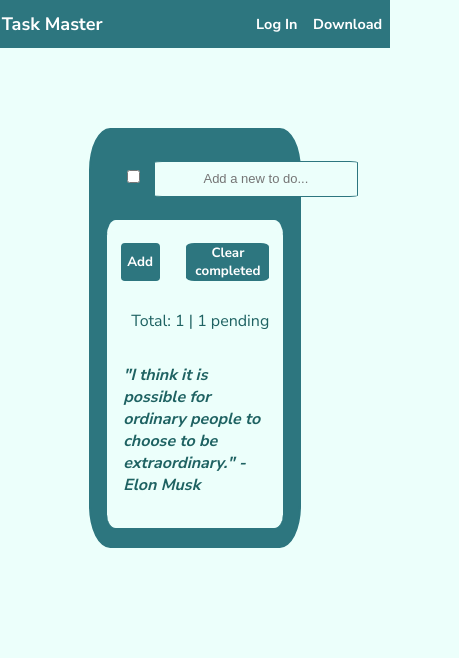
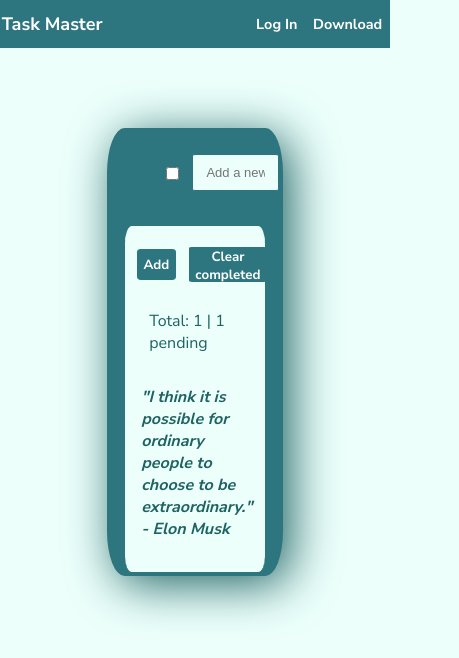
Before and after one commit to Naom19/frontend--tecnico, a SvelteKit app: page / in a window 390 px wide. Both pictures are taken after a click on the button "Add". Shown: the top 658 px of the page, 459 px wide, since content can reach past the window. Built offline with nearby package versions, Linux system fonts and the light colour scheme; no server answers; the database is empty.

Commit message:
style: responsive design & shadow

```diff
--- a/src/global.css
+++ b/src/global.css
@@ -5,4 +5,5 @@
     padding: 0;
     background-color: #ecfffb;
     font-family: 'Nunito Sans', sans-serif;
+    /* overflow-x: hidden; */
   }
--- a/src/routes/+page.svelte
+++ b/src/routes/+page.svelte
@@ -60,7 +60,7 @@
 	{#each todos as todo}
 	<div class="listContainer">
 		<div class:done = {todo.status}>
-			<input type="checkbox"
+			<input type="checkbox" class="checkIcon"
 			 bind:checked={todo.status} on:change={() => updateTodoStatus(todo)} />
 			<input bind:value={todo.title} type="text"
 			placeholder="Add a new to do..." class="todoInput" />
@@ -82,30 +82,41 @@
 
 <style>
 
+
 @media screen and (min-width: 320px) {
+	.navBar{
+		width: 100%;
+	}
     .gralContainer{
         width: 45%;
     }
     .listContainer {
-        width: 40%;
+        width: 45%;
     }
 }
 
 @media screen and (min-width: 700px) {
+	.navBar{
+		width: 100%;
+	}
     .gralContainer {
         width: 45%;
     }
     .listContainer {
-        width: 40%;
+        width: 45%;
     }
 }
 
 @media screen and (min-width: 1000px) {
+
+	.navBar{
+		width: 100%;
+	}
     .gralContainer {
         width: 45%;
     }
     .listContainer {
-        width: 40%;
+        width: 45%;
     }
 }
 
@@ -134,8 +145,9 @@
 	}
 
 	.listContainer{
+		display: flex;
+		justify-content: center;
 		height: fit-content;
-		width: 20em;
 		padding: 0.5em 1em 1em;
 	}
 
@@ -156,19 +168,26 @@
 		margin-left: auto;
 		margin-right: auto;
 		padding: 1em;
+		box-sizing: border-box;
+		box-shadow: 0.5em 0.5em 3em #1e6262;
 	}
 
 	.todoInput {
+		position: absolute;
 		height: 2.5em;
-		width: fit-content;
+		width: 15%;
 		background-color: #ecfffb;
 		border-radius: 4%;
 		border: 1.5px solid #2d767f;
 		font-size: small;
 		text-align: center;
-		margin: 0.5em;
+		margin: auto;
 		padding-left: 1em;
 		padding-right: 1em;
+	}
+
+	.checkIcon{
+		margin: 1em;
 	}
 	.btnsContainer{
 		display: flex;
@@ -180,6 +199,8 @@
 		border-bottom: 2px solid #2d767f;
 		border-top: 10px solid #ecfffb;
 		border-radius: 5%;
+		margin-top: 1em;
+		margin-bottom: -1em;
 	}
 
     .addBtn {
@@ -198,9 +219,12 @@
 		font-family: 'Nunito Sans', sans-serif;
 		color: #ffffff;
 		font-weight: bold;
-		border-radius: 10%;
+		border-radius: 4%;
+		width: 9em;
+		height: 2.6em;
 		border: 0;
-		margin: 1em;
+		margin-top: 0.87em;
+
 	}
 
 	#totalTodos{
```
